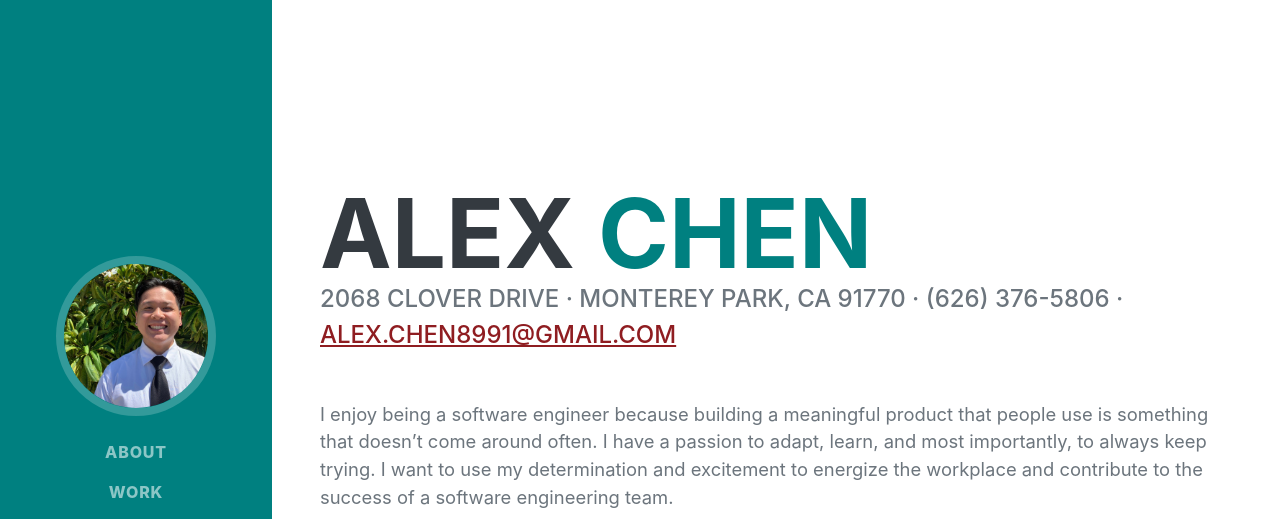
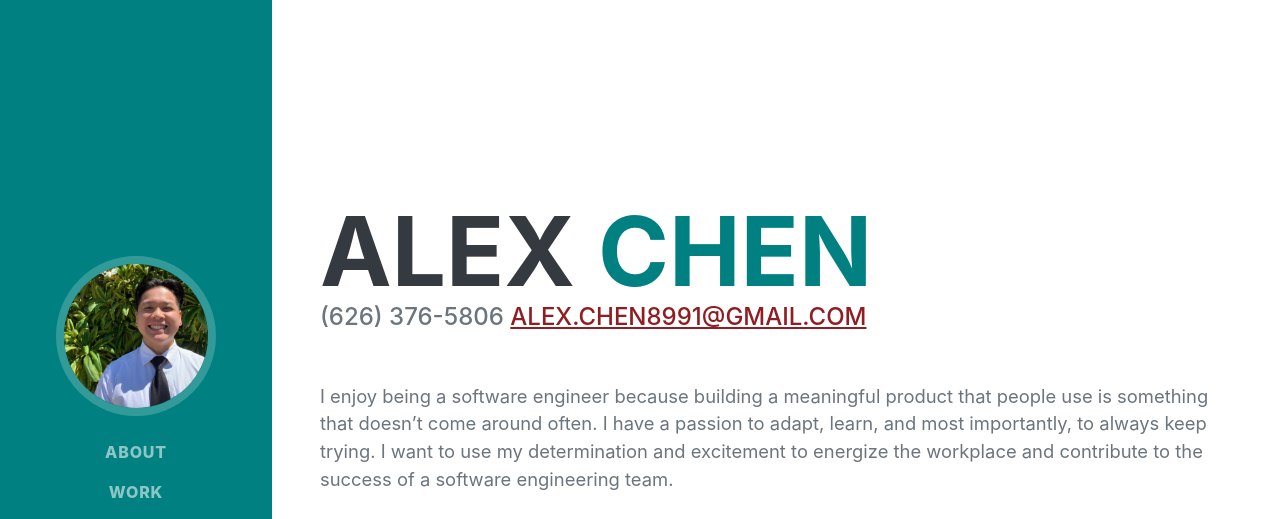
Before and after one commit to AlexChen208/Portfolio, a plain HTML site: page index.html in a window 1280 px wide. Shown: the top 519 px of the page. Drawn offline with nearby package versions, Linux system fonts and the light colour scheme; a web font is replaced by a local one.

Commit message:
update portfolio

```diff
--- a/index.html
+++ b/index.html
@@ -44,7 +44,7 @@
                         <span class="text-primary">Chen</span>
                     </h1>
                     <div class="subheading mb-5">
-                        2068 Clover Drive · Monterey Park, CA 91770 · (626) 376-5806 ·
+                        (626) 376-5806
                         <a href="mailto:name@email.com">alex.chen8991@gmail.com</a>
                     </div>
                     <p class="lead mb-5">I enjoy being a software engineer because building a meaningful product that people use is something that doesn’t come around often. I have a passion to adapt, learn, and most importantly, to always keep trying. I want to use my determination and excitement to energize the workplace and contribute to the success of a software engineering team. </p>
```
